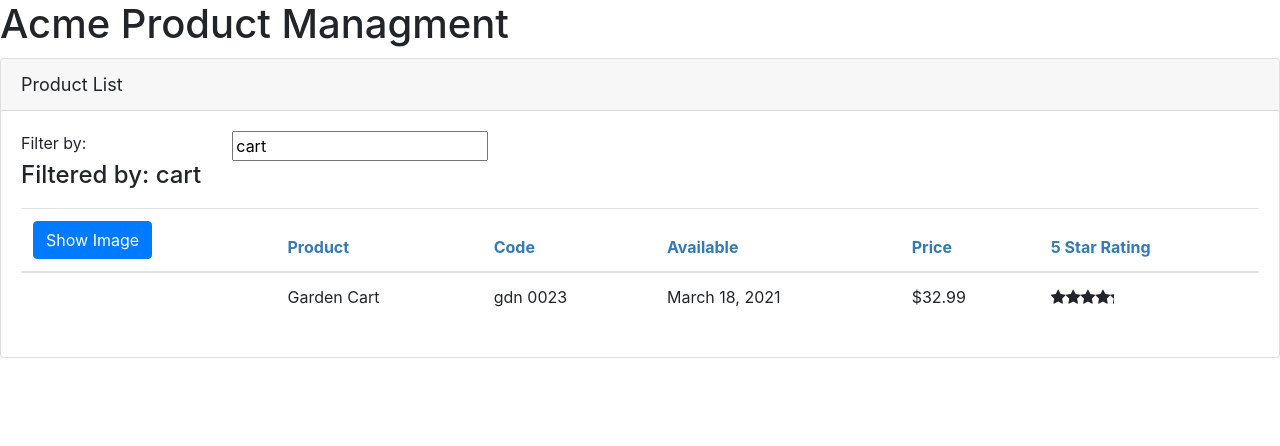
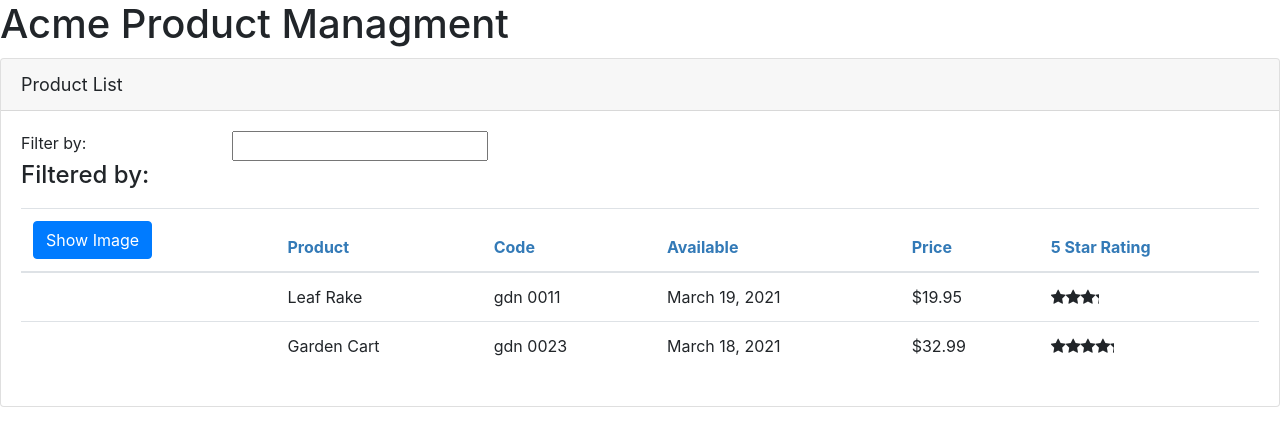
Before and after one commit to mjburton11/apm-tutorial, an Angular app: page / in a window 1280 px wide. Shown: the top 446 px of the page. Built offline with nearby package versions, Linux system fonts and the light colour scheme.

Commit message:
add products service

```diff
--- a/src/app/products/product-list.component.ts
+++ b/src/app/products/product-list.component.ts
@@ -1,5 +1,6 @@
 import { Component, OnInit } from "@angular/core";
 import { IProduct } from "./product";
+import { ProductService } from "./product.service";
 
 @Component({
   selector: "pm-products",
@@ -23,28 +24,9 @@
   }
 
   filteredProducts: IProduct[] = [];
-  products: IProduct[] = [
-    {
-      productId: 1,
-      productName: "Leaf Rake",
-      productCode: "GDN-0011",
-      releaseDate: "March 19, 2021",
-      description: "Leaf rake with 48-inch wooden handle.",
-      price: 19.95,
-      starRating: 3.2,
-      imageUrl: "assets/images/leaf_rake.png",
-    },
-    {
-      productId: 2,
-      productName: "Garden Cart",
-      productCode: "GDN-0023",
-      releaseDate: "March 18, 2021",
-      description: "15 gallon capacity rolling garden cart",
-      price: 32.99,
-      starRating: 4.2,
-      imageUrl: "assets/images/garden_cart.png",
-    },
-  ];
+  products: IProduct[] = [];
+
+  constructor(private productService: ProductService) {}
 
   toggleImage(): void {
     this.showImage = !this.showImage;
@@ -58,7 +40,8 @@
   }
 
   ngOnInit(): void {
-    this.listFilter = "cart";
+    this.products = this.productService.getProducts();
+    this.filteredProducts = this.products;
   }
 
   onRatingClicked(message: string): void {
--- /dev/null
+++ b/src/app/products/product.service.ts
@@ -0,0 +1,32 @@
+import { Injectable } from "@angular/core";
+import { IProduct } from "./product";
+
+@Injectable({
+  providedIn: "root",
+})
+export class ProductService {
+  getProducts(): IProduct[] {
+    return [
+      {
+        productId: 1,
+        productName: "Leaf Rake",
+        productCode: "GDN-0011",
+        releaseDate: "March 19, 2021",
+        description: "Leaf rake with 48-inch wooden handle.",
+        price: 19.95,
+        starRating: 3.2,
+        imageUrl: "assets/images/leaf_rake.png",
+      },
+      {
+        productId: 2,
+        productName: "Garden Cart",
+        productCode: "GDN-0023",
+        releaseDate: "March 18, 2021",
+        description: "15 gallon capacity rolling garden cart",
+        price: 32.99,
+        starRating: 4.2,
+        imageUrl: "assets/images/garden_cart.png",
+      },
+    ];
+  }
+}
```
